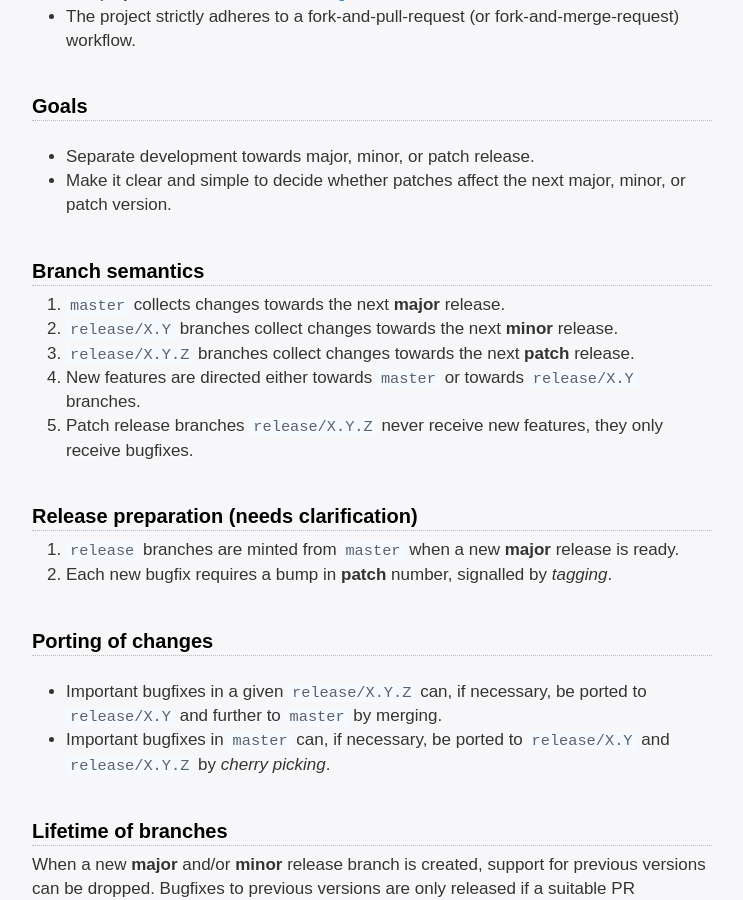
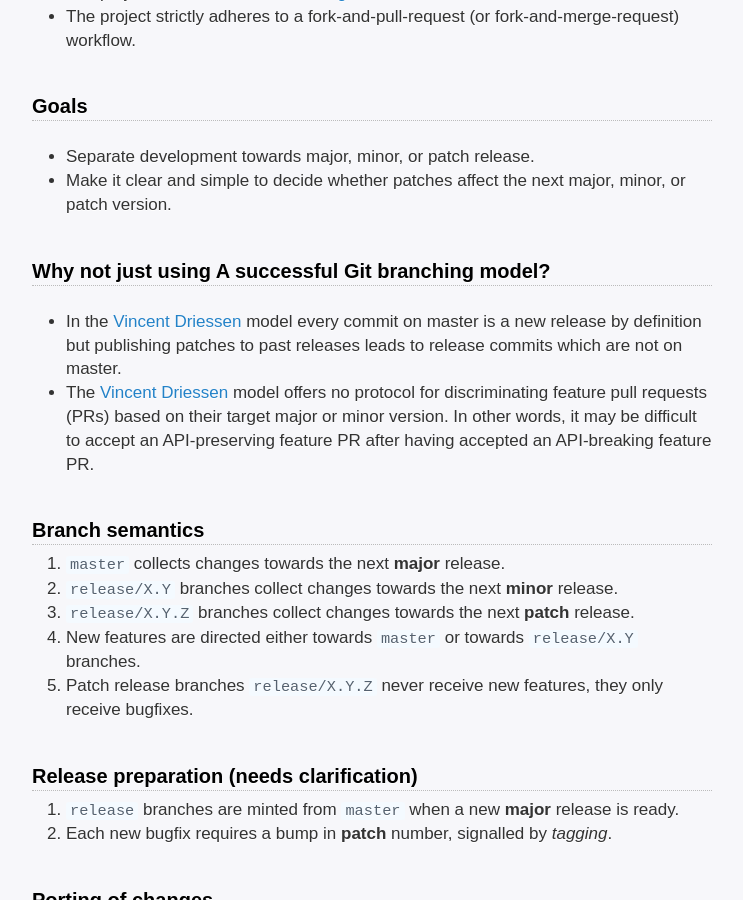
Before and after one commit to dev-cafe/branching-model, a Jekyll site: the page built from index.md, in a window 1280 px wide and 900 px high, scrolled down 519 px. Shown: the whole window, without its empty margins (268-1011 px from the left). Built offline with Jekyll 4.4.1, drawn with Linux system fonts in a browser that asks for light colours; our own code applies the rules of GitHub Pages for plain Markdown files.

Commit message:
motivate why we need a new model

```diff
--- a/index.md
+++ b/index.md
@@ -19,6 +19,16 @@ permalink: /
 
 - Separate development towards major, minor, or patch release.
 - Make it clear and simple to decide whether patches affect the next major, minor, or patch version.
+
+
+## Why not just using [A successful Git branching model](http://nvie.com/posts/a-successful-git-branching-model/)?
+
+- In the [Vincent Driessen](http://nvie.com/posts/a-successful-git-branching-model/) model
+  every commit on master is a new release by definition but publishing patches to
+  past releases leads to release commits which are not on master.
+- The [Vincent Driessen](http://nvie.com/posts/a-successful-git-branching-model/) model
+  offers no protocol for discriminating feature pull requests (PRs) based on their target major or minor version. In other words, it may
+  be difficult to accept an API-preserving feature PR after having accepted an API-breaking feature PR.
 
 
 ## Branch semantics
```
